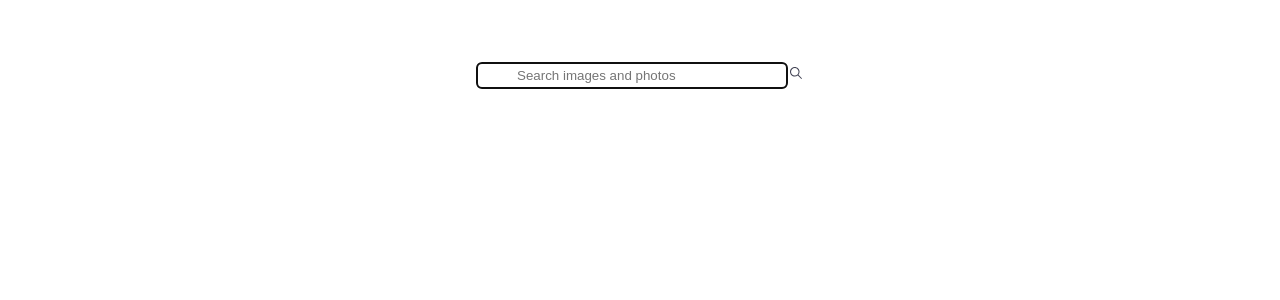
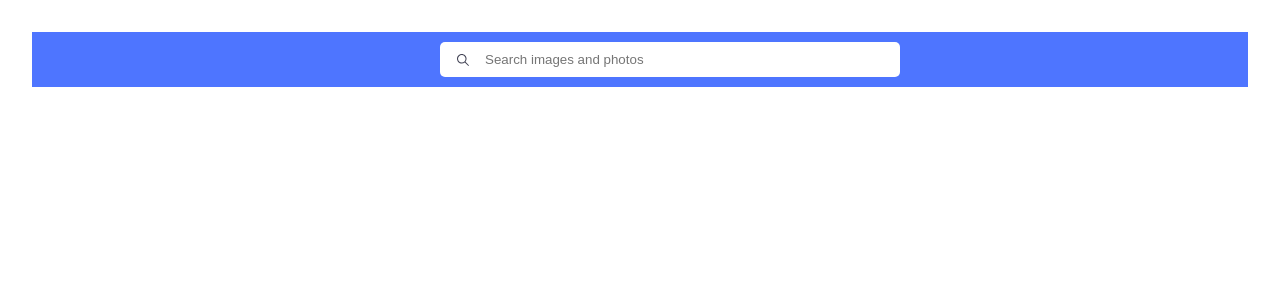
Before and after one commit to volodymyr-zahrebelnyi/goit-react-hw-04, a React (Vite) app: page / in a window 1280 px wide. Shown: the top 300 px of the page. Built offline with nearby package versions, Linux system fonts and the light colour scheme.

Commit message:
add styles

```diff
--- a/package.json
+++ b/package.json
@@ -17,7 +17,9 @@
     "nanoid": "^5.0.7",
     "react": "^18.3.1",
     "react-dom": "^18.3.1",
+    "react-hot-toast": "^2.4.1",
     "react-icons": "^5.3.0",
+    "react-loader-spinner": "^6.1.6",
     "react-modal": "^3.16.1",
     "yup": "^1.4.0"
   },
--- a/src/components/App/App.jsx
+++ b/src/components/App/App.jsx
@@ -1,5 +1,6 @@
 import { useState, useEffect } from "react";
 import Modal from "react-modal";
+import { ThreeDots } from "react-loader-spinner";
 import SearchBar from "./SearchBar/SearchBar";
 import ImageGallery from "../ImageGallery/ImageGallery";
 import ImageModal from "../ImageModal/ImageModal";
@@ -64,11 +65,27 @@ export default function App() {
     <div className={css.container}>
       <SearchBar onSearch={handleSearch} />
       {images.length > 0 && <ImageGallery items={images} onOpen={openModal} />}
-      {page >= totalPages && !loading && <b>End of collection!</b>}
-      {error && <b>ERROR!</b>}
-      {loading && <b>LOADING...</b>}
+      {page >= totalPages && !loading && (
+        <b className={css.alert}>End of collection!</b>
+      )}
+      {error && <b className={css.alert}>ERROR!</b>}
+      {loading && (
+        <ThreeDots
+          className={css.spinner}
+          visible={true}
+          height="80"
+          width="80"
+          color="#d651c8"
+          radius="9"
+          ariaLabel="three-dots-loading"
+          wrapperStyle={{ justifyContent: "center" }}
+          wrapperClass
+        />
+      )}
       {images.length > 0 && !loading && page < totalPages && (
-        <button onClick={handleLoadMore}>Load More</button>
+        <button className={css.btnLoadMore} onClick={handleLoadMore}>
+          Load More
+        </button>
       )}
       {modalIsOpen && selectedImg && (
         <ImageModal
--- a/src/components/App/App.module.css
+++ b/src/components/App/App.module.css
@@ -3,3 +3,29 @@
   padding: 32px 32px;
   margin: 0 auto;
 }
+
+.alert {
+  text-align: center;
+  display: block;
+  margin-top: 15px;
+}
+
+.btnLoadMore {
+  display: block;
+  border: none;
+  cursor: pointer;
+  border-radius: 8px;
+  padding: 8px 16px;
+  margin: 0 auto;
+  margin-top: 15px;
+  width: 125px;
+  height: 40px;
+  color: #fff;
+  background-color: #4e75ff;
+  transition: background-color 250ms cubic-bezier(0.4, 0, 0.2, 1);
+}
+
+.spinner {
+  margin: 0 auto;
+  color: #4e75ff;
+}
--- a/src/components/App/SearchBar/SearchBar.jsx
+++ b/src/components/App/SearchBar/SearchBar.jsx
@@ -1,4 +1,5 @@
 import { Formik, Form, Field } from "formik";
+import toast, { Toaster } from "react-hot-toast";
 import { IoIosSearch } from "react-icons/io";
 import css from "./SearchBar.module.css";
 
@@ -9,11 +10,16 @@ export default function SearchBar({ onSearch }) {
         <Formik
           initialValues={{ topic: "" }}
           onSubmit={(values, actions) => {
+            if (!values.topic.trim()) {
+              toast.error("Please enter topic to search images.");
+              return;
+            }
             onSearch(values.topic);
             actions.resetForm();
           }}
         >
           <Form className={css.form}>
+            <div className={css.fieldWrap}>
               <Field
                 className={css.field}
                 type="text"
@@ -25,8 +31,10 @@ export default function SearchBar({ onSearch }) {
               <button className={css.btn} type="submit">
                 <IoIosSearch />
               </button>
+            </div>
           </Form>
         </Formik>
+        <Toaster />
       </div>
     </header>
   );
--- a/src/components/App/SearchBar/SearchBar.module.css
+++ b/src/components/App/SearchBar/SearchBar.module.css
@@ -1,7 +1,10 @@
 .container {
-  max-width: 1170px;
+  max-width: 1440px;
   margin: 0 auto;
-  padding: 30px;
+  padding-top: 10px;
+  padding-bottom: 10px;
+  background-color: #4e75ff;
+  margin-bottom: 5px;
 }
 
 .form {
@@ -10,21 +13,34 @@
   justify-content: center;
 }
 
-.field {
-  border: 1px solid black;
-  border-radius: 5px;
-  width: 300px;
-  padding: 5px;
+.fieldWrap {
   position: relative;
+  width: 100%;
+  max-width: 400px;
 }
 
-.field::placeholder {
-  padding-left: 35px;
+.field {
+  border: none;
+  /* border: 1px solid black; */
+  border-radius: 5px;
+  width: 100%;
+  padding: 10px 15px 10px 45px;
+}
+
+.field:focus {
+  border: none;
+  outline: none;
 }
 
 .btn {
+  position: absolute;
+  left: 15px;
+  top: 50%;
+  transform: translateY(-50%);
+  background: none;
+  border: none;
   cursor: pointer;
-  /* position: absolute;
-  left: 235px;
-  top: 34px; */
+  display: flex;
+  align-items: center;
+  justify-content: center;
 }
--- a/src/components/ImageCard/ImageCard.module.css
+++ b/src/components/ImageCard/ImageCard.module.css
@@ -1,6 +1,12 @@
 .galleryImage {
+  display: block;
   border: 1px solid #808080;
-  max-width: 100%;
-  height: auto;
+  width: 360px;
+  height: 200px;
   object-fit: cover;
+  transition: transform 0.3s ease;
 }
+
+.galleryImage:hover {
+  transform: scale(1.044);
+}
--- a/src/components/ImageModal/ImageModal.jsx
+++ b/src/components/ImageModal/ImageModal.jsx
@@ -10,6 +10,11 @@ export default function ImageModal({ isOpen, onClose, image }) {
       bottom: "auto",
       marginRight: "-50%",
       transform: "translate(-50%, -50%)",
+      background: "none",
+      border: "none",
+    },
+    overlay: {
+      backgroundColor: "rgba(0, 0, 0, 0.75)",
     },
   };
 
```
Also changed, not shown: 1 other file (tests, documents, lock files or other folders). Lines whose indentation alone changed are shown as unchanged.
